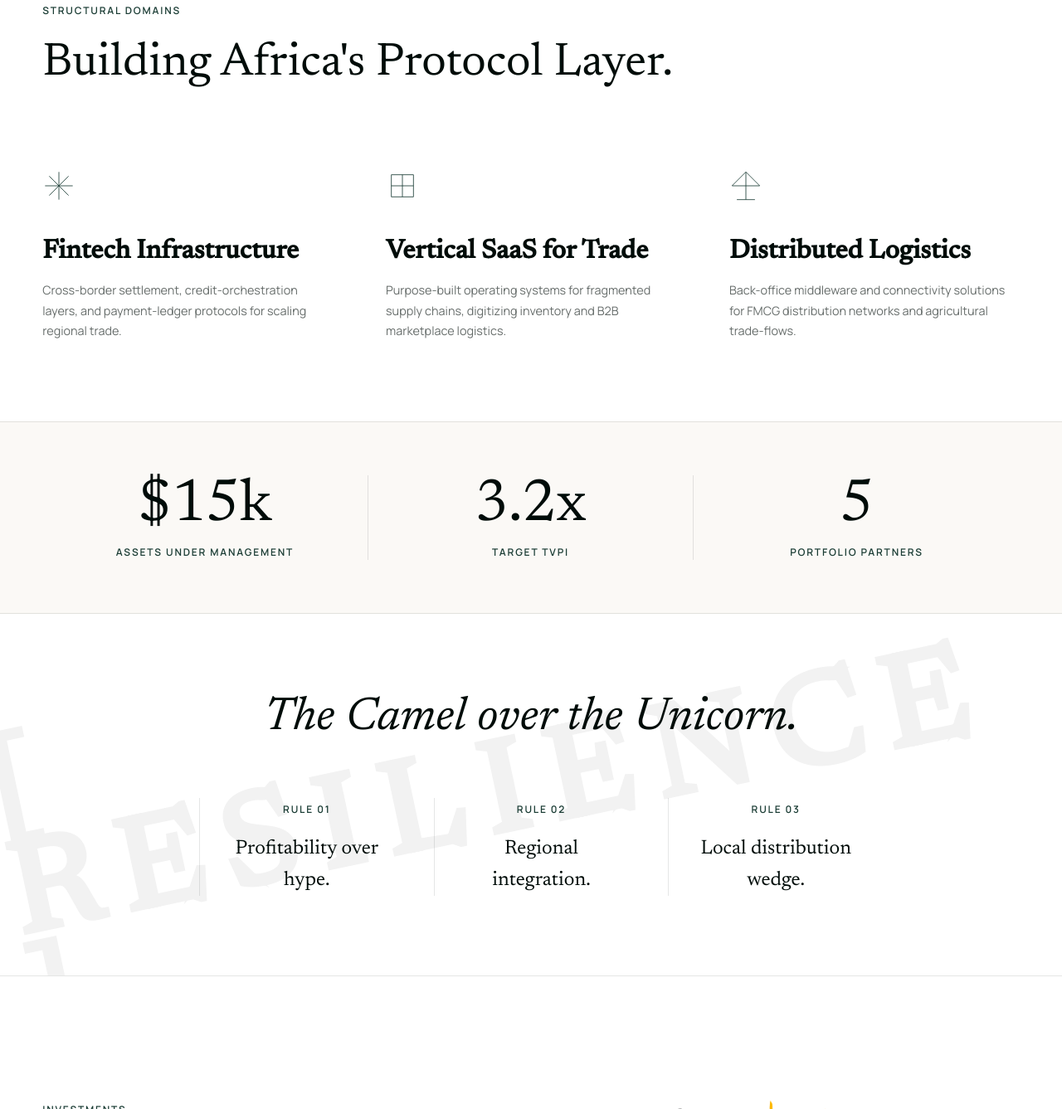
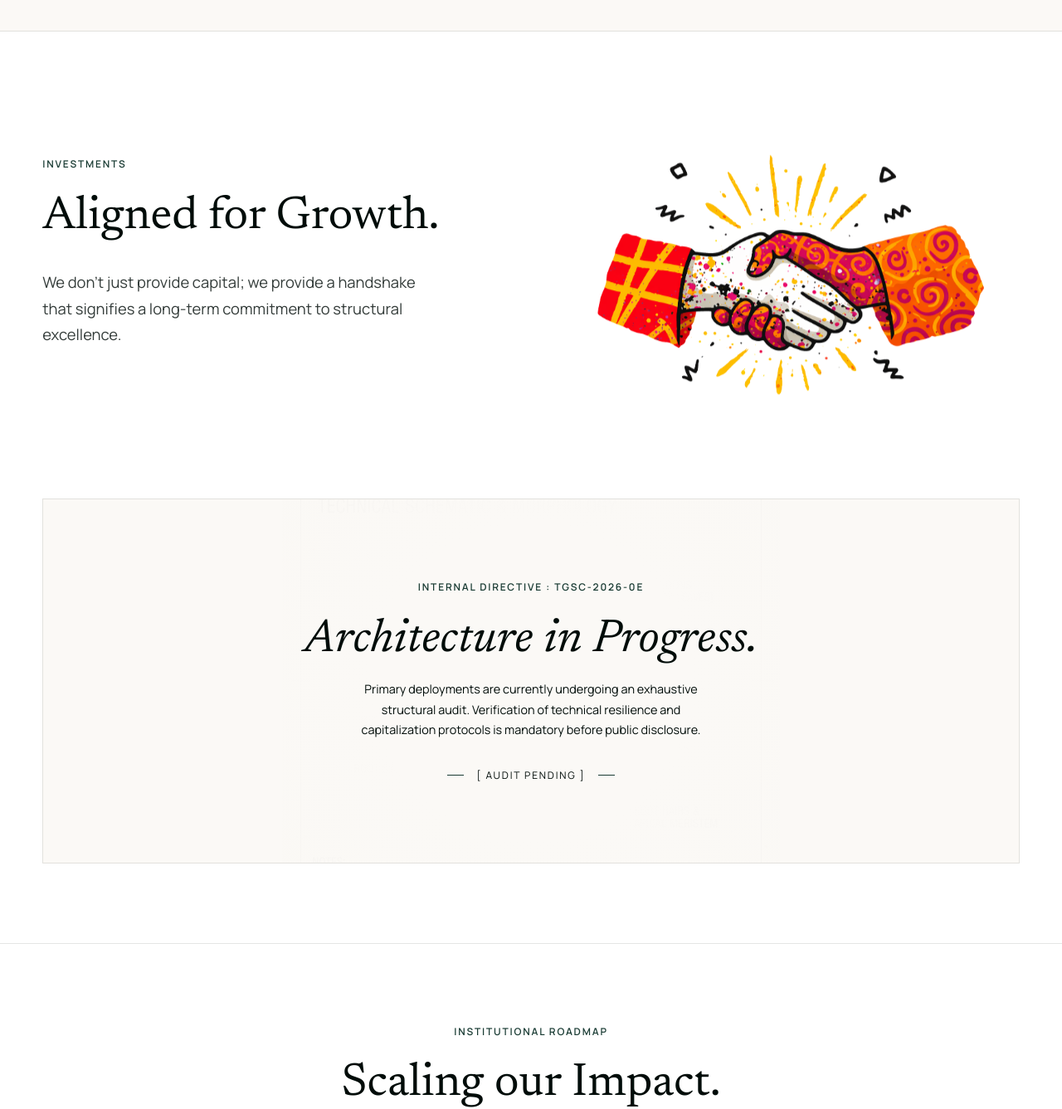
Before and after one commit to mcofie/thegoodseedcapital, a website: page index.html in a window 1280 px wide. Shown: the part 1463-2800 px from the top of the page at 83% size. Drawn offline with Linux system fonts and the light colour scheme.

Commit message:
initial commit

```diff
--- a/index.html
+++ b/index.html
@@ -55,7 +55,7 @@
                     Connecting capital to <i class="italic-soft">Africa's proven demand.</i>
                 </h3>
                 <p class="font-sans text-md text-charcoal max-w-sm leading-relaxed mb-12 pl-6 border-l-delicate">
-                    We bridge the gap for high-potential startups in Africa's underserved markets, connecting founders to a global syndicate of high-conviction investors.
+                    We bridge the capital gap for high-potential African startups, connecting founders to a global syndicate of high-conviction investors.
                 </p>
 
                 <a href="#metrics"
@@ -85,10 +85,10 @@
             </div>
             <div class="thesis-content fade-up delay-1">
                 <p class="font-serif text-2xl text-charcoal leading-relaxed mb-8">
-                    We bridge the gap between validated opportunity and capital, connecting founders building in underserved markets to a global syndicate of high-conviction investors.
+                    We bridge the space between validated African opportunity and capital.
                 </p>
                 <div class="font-sans text-md text-charcoal opacity-80 leading-relaxed pl-6 border-l-delicate mb-12">
-                    Today, we work closely with founders who have proven market demand but face limited access to traditional funding. By developing financing models specifically tailored to the unique realities of the African ecosystem, we are paving the way to evolve into a fully-fledged capital fund backing sustainable, impactful businesses at the pre-seed and seed stages.
+                    Today, we help founders with proven demand access global liquidity. By developing financing models tailored for Africa, we are evolving from a syndicate into a dedicated fund for sustainable growth.
                 </div>
 
                 <div class="grid-3 gap-8 pt-8 border-t-delicate">
@@ -115,32 +115,6 @@
         </div>
     </section>
 
-    <!-- Structural Focus Matrix -->
-    <section id="focus" class="focus-matrix-arboretum py-24 bg-white border-t-delicate">
-        <div class="container">
-            <div class="mb-24 fade-up">
-                <span class="font-sans text-xs uppercase tracking-widest text-forest fw-800 block mb-6">Structural Domains</span>
-                <h2 class="font-serif text-4xl fw-400 text-charcoal mb-4">Building Africa's Protocol Layer.</h2>
-            </div>
-            <div class="grid-3 gap-16">
-                <div class="focus-domain fade-up">
-                    <div class="mb-8 opacity-20 text-forest"><svg width="40" height="40" viewBox="0 0 24 24" fill="none" stroke="currentColor" stroke-width="0.5"><path d="M12 2L12 22M2 12L22 12M5 5L19 19M5 19L19 5" /></svg></div>
-                    <h4 class="font-serif text-2xl mb-4 text-charcoal">Fintech Infrastructure</h4>
-                    <p class="font-sans text-sm text-charcoal opacity-60 leading-relaxed">Cross-border settlement, credit-orchestration layers, and payment-ledger protocols for scaling regional trade.</p>
-                </div>
-                <div class="focus-domain fade-up delay-1">
-                    <div class="mb-8 opacity-20 text-forest"><svg width="40" height="40" viewBox="0 0 24 24" fill="none" stroke="currentColor" stroke-width="0.5"><path d="M4 4h16v16H4zM4 12h16M12 4v16" /></svg></div>
-                    <h4 class="font-serif text-2xl mb-4 text-charcoal">Vertical SaaS for Trade</h4>
-                    <p class="font-sans text-sm text-charcoal opacity-60 leading-relaxed">Purpose-built operating systems for fragmented supply chains, digitizing inventory and B2B marketplace logistics.</p>
-                </div>
-                <div class="focus-domain fade-up delay-2">
-                    <div class="mb-8 opacity-20 text-forest"><svg width="40" height="40" viewBox="0 0 24 24" fill="none" stroke="currentColor" stroke-width="0.5"><path d="M22 12L12 2L2 12M5.45 22h13.1M12 22V2M2 12h20" /></svg></div>
-                    <h4 class="font-serif text-2xl mb-4 text-charcoal">Distributed Logistics</h4>
-                    <p class="font-sans text-sm text-charcoal opacity-60 leading-relaxed">Back-office middleware and connectivity solutions for FMCG distribution networks and agricultural trade-flows.</p>
-                </div>
-            </div>
-        </div>
-    </section>
 
     <!-- Metric Proof Row -->
     <section id="metrics" class="metrics-arboretum bg-parchment py-16 border-t-delicate border-b-delicate">
@@ -161,33 +135,6 @@
         </div>
     </section>
 
-    <!-- Camel Manifesto Section -->
-    <section class="manifesto-arboretum bg-white py-24 border-b-delicate overflow-hidden">
-        <div class="container relative">
-            <!-- Rubber Stamp Effect -->
-            <div class="stamp-seal absolute-full flex-center opacity-05 pointer-events-none">
-                <span class="font-serif text-9xl fw-800 uppercase tracking-widest text-charcoal rotate-12">[ RESILIENCE ]</span>
-            </div>
-
-            <div class="max-w-lg mx-auto text-center relative z-10">
-                <h3 class="font-serif text-4xl fw-400 text-charcoal mb-16 italic-soft">The Camel over the Unicorn.</h3>
-                <div class="grid-3 gap-12 text-left">
-                    <div class="manifesto-point border-l-delicate pl-6">
-                        <span class="font-sans text-xs fw-800 uppercase tracking-widest text-forest">RULE 01</span>
-                        <p class="font-serif text-xl text-charcoal mt-4 leading-tight">Profitability over hype.</p>
-                    </div>
-                    <div class="manifesto-point border-l-delicate pl-6">
-                        <span class="font-sans text-xs fw-800 uppercase tracking-widest text-forest">RULE 02</span>
-                        <p class="font-serif text-xl text-charcoal mt-4 leading-tight">Regional integration.</p>
-                    </div>
-                    <div class="manifesto-point border-l-delicate pl-6">
-                        <span class="font-sans text-xs fw-800 uppercase tracking-widest text-forest">RULE 03</span>
-                        <p class="font-serif text-xl text-charcoal mt-4 leading-tight">Local distribution wedge.</p>
-                    </div>
-                </div>
-            </div>
-        </div>
-    </section>
 
     <!-- Muted Stealth Portfolio Section -->
     <section id="process" class="portfolio-arboretum bg-white py-24">
@@ -253,19 +200,19 @@
                         <div class="node-indicator mx-auto mb-8 bg-forest" style="width: 12px; height: 12px; border-radius: 50%;"></div>
                         <span class="font-sans text-xs fw-800 uppercase tracking-widest text-charcoal opacity-40">2026 : PHASE 01</span>
                         <h4 class="font-serif text-2xl text-charcoal mt-4 mb-4">Independent Syndicate</h4>
-                        <p class="font-sans text-sm text-charcoal opacity-60">Connecting high-potential early-stage companies to our global syndicate of investors.</p>
+                        <p class="font-sans text-sm text-charcoal opacity-60">Connecting high-potential African startups to a global syndicate of high-conviction investors.</p>
                     </div>
                     <div class="timeline-node fade-up delay-1">
                         <div class="node-indicator mx-auto mb-8 bg-parchment border-all-delicate" style="width: 12px; height: 12px; border-radius: 50%;"></div>
                         <span class="font-sans text-xs fw-800 uppercase tracking-widest text-charcoal opacity-40">2026 : PHASE 02</span>
-                        <h4 class="font-serif text-2xl text-charcoal mt-4 mb-4">Hybrid Allocation Fund</h4>
+                        <h4 class="font-serif text-2xl text-charcoal mt-4 mb-4">Hybrid Fund</h4>
                         <p class="font-sans text-sm text-charcoal opacity-60">Developing tailored financing models that align with the specific realities of the African market.</p>
                     </div>
                     <div class="timeline-node fade-up delay-2">
                         <div class="node-indicator mx-auto mb-8 bg-parchment border-all-delicate" style="width: 12px; height: 12px; border-radius: 50%;"></div>
                         <span class="font-sans text-xs fw-800 uppercase tracking-widest text-charcoal opacity-40">2027 : VISION</span>
-                        <h4 class="font-serif text-2xl text-charcoal mt-4 mb-4">Institutional Growth Fund</h4>
-                        <p class="font-sans text-sm text-charcoal opacity-60">Evolving into a full capital fund, supporting startups from pre-seed through sustainable growth.</p>
+                        <h4 class="font-serif text-2xl text-charcoal mt-4 mb-4">Institutional Growth</h4>
+                        <p class="font-sans text-sm text-charcoal opacity-60">Evolving into a full capital fund, supporting ventures from pre-seed through sustainable scale.</p>
                     </div>
                 </div>
             </div>
```
